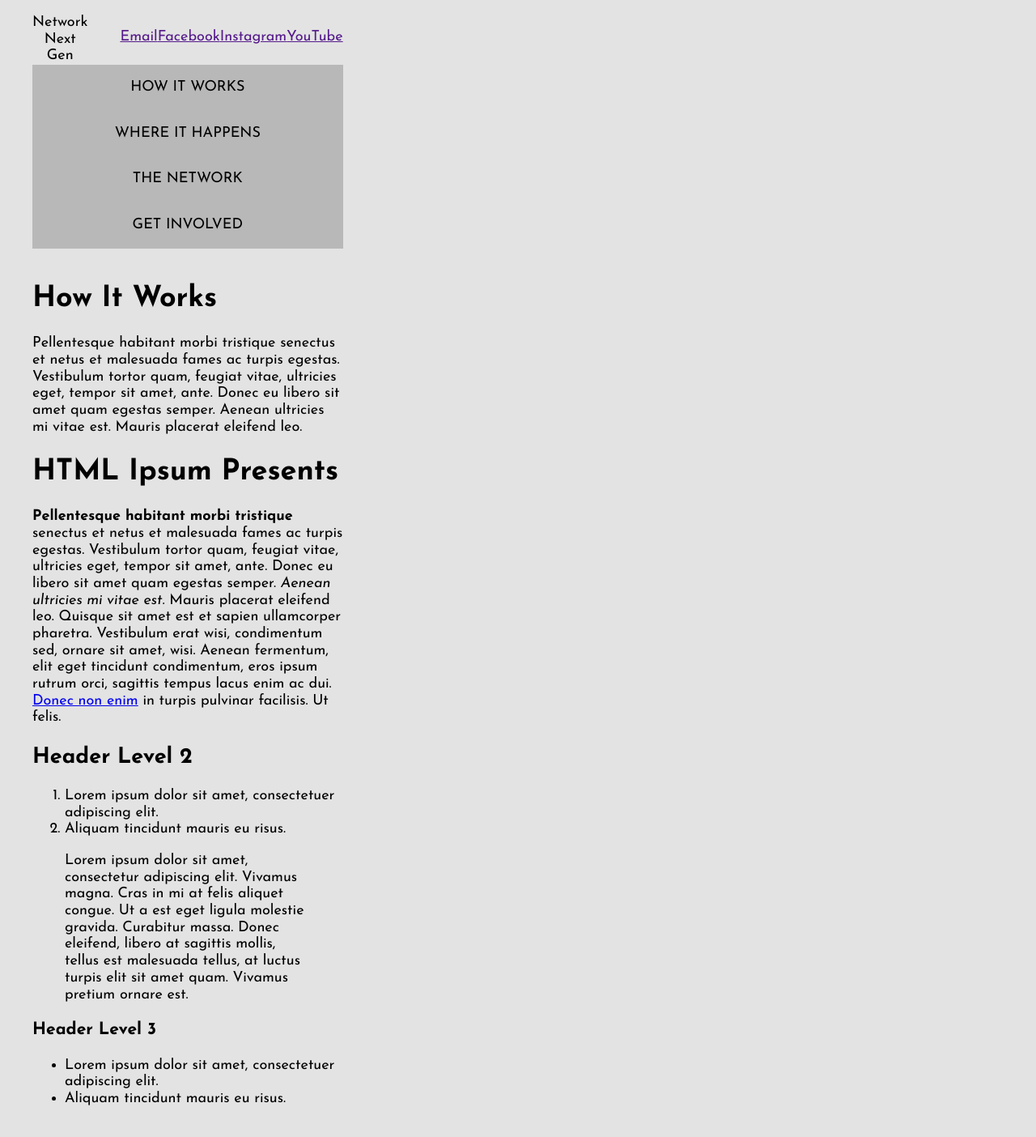
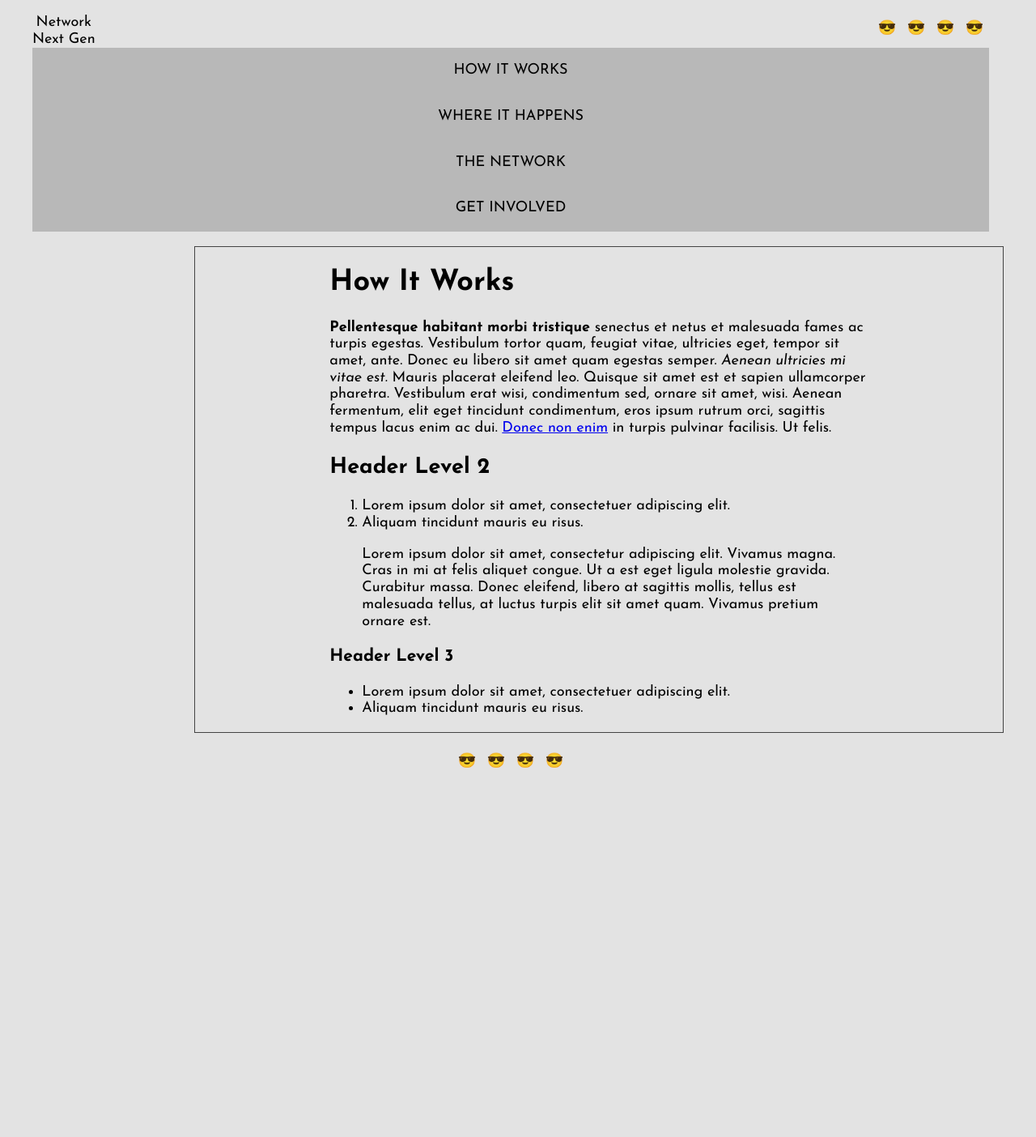
Before and after one commit to mwjaco/nng-theme, a PHP site: page / in a window 1280 px wide. Shown: the whole page at 81% size. After the commit the page ends 948 px from the top, so only its background shows below. Run offline with PHP 8.4, Linux system fonts and the light colour scheme; style sheets or scripts are compiled from the project's sources.

Commit message:
Define main content grid area

```diff
--- a/src/index.html
+++ b/src/index.html
@@ -24,18 +24,18 @@
           </ul>
         </nav>
         <div class='social social--top-nav'>
-            <ul class='social__item-list'>
-                <li class='social__item-list'><a href=''>Email</a></li>
-                <li class='social__item-list'><a href=''>Facebook</a></li>
-                <li class='social__item-list'><a href=''>Instagram</a></li>
-                <li class='social__item-list'><a href=''>YouTube</a></li>
+            <ul class='social__item-list social__item-list--top-nav'>
+                <li class='social__item'><a href=''>Email</a></li>
+                <li class='social__item'><a href=''>Facebook</a></li>
+                <li class='social__item'><a href=''>Instagram</a></li>
+                <li class='social__item'><a href=''>YouTube</a></li>
             </ul>
         </div>
     </header>
     <main>
+        <section class='content'>
+            <article class='content__body'>
                 <h1>How It Works</h1>
-        <p>Pellentesque habitant morbi tristique senectus et netus et malesuada fames ac turpis egestas. Vestibulum tortor quam, feugiat vitae, ultricies eget, tempor sit amet, ante. Donec eu libero sit amet quam egestas semper. Aenean ultricies mi vitae est. Mauris placerat eleifend leo.</p>
-        <h1>HTML Ipsum Presents</h1>
                 <p><strong>Pellentesque habitant morbi tristique</strong> senectus et netus et malesuada fames ac turpis egestas. Vestibulum tortor quam, feugiat vitae, ultricies eget, tempor sit amet, ante. Donec eu libero sit amet quam egestas semper. <em>Aenean ultricies mi vitae est.</em> Mauris placerat eleifend leo. Quisque sit amet est et sapien ullamcorper pharetra. Vestibulum erat wisi, condimentum sed, ornare sit amet, wisi. Aenean fermentum, elit eget tincidunt condimentum, eros ipsum rutrum orci, sagittis tempus lacus enim ac dui. <a href="#">Donec non enim</a> in turpis pulvinar facilisis. Ut felis.</p>
 
                 <h2>Header Level 2</h2>
@@ -53,7 +53,19 @@
                    <li>Lorem ipsum dolor sit amet, consectetuer adipiscing elit.</li>
                    <li>Aliquam tincidunt mauris eu risus.</li>
                 </ul>
+            </article>
+        </section>
     </main>
+    <footer class='footer'>
+        <div class='social social--footer'>
+            <ul class='social__item-list social__item-list--footer'>
+                <li class='social__item'><a href=''>Email</a></li>
+                <li class='social__item'><a href=''>Facebook</a></li>
+                <li class='social__item'><a href=''>Instagram</a></li>
+                <li class='social__item'><a href=''>YouTube</a></li>
+            </ul>
+        </div>
+    </footer>
     <!--[if lte IE 9]>
         <p class="browserupgrade">You are using an <strong>outdated</strong> browser. Please <a href="https://browsehappy.com/">upgrade your browser</a> to improve your experience and security.</p>
     <![endif]-->
--- a/src/sass/_base.scss
+++ b/src/sass/_base.scss
@@ -10,7 +10,8 @@ body {
   grid-gap: $spacer;
   grid-template-areas:
     'header'
-    'main';
+    'main'
+    'footer';
   grid-template-columns: 1fr;
   margin: 0 auto;
   max-width: 1200px;
@@ -23,11 +24,13 @@ body {
   grid-template-areas:
     'logo social--top-nav'
     'nav nav';
-  grid-template-columns: 1fr 1fr;
+  grid-template-columns: repeat(2, [col-start] 1fr [col-end]);
 }
 
 .logo {
+  display: flex;
   grid-area: logo;
+  justify-content: flex-start;
   text-align: center;
 }
 
@@ -37,6 +40,37 @@ body {
 
 .social__item-list {
   display: flex;
+  list-style: none;
+  margin: 0;
+  padding: 0;
+  &--top-nav {
+    justify-content: flex-end;
+  }
+  &--footer {
+    justify-content: center;
+  }
+}
+
+.social__item {
+  a {
+    font-size: 0;
+    text-decoration: none;
+    &:focus,
+    &:hover {
+      &:before {
+        background-color: $color-gray-dark;
+      }
+    }
+    &:before {
+      align-items: center;
+      content: '😎';
+      display: inline-flex;
+      font-size: $base-font-size;
+      height: 2em;
+      justify-content: center;
+      width: 2em;
+    }
+  }
 }
 
 main {
@@ -72,12 +106,27 @@ main {
   }
 }
 
+.footer {
+  grid-area: footer;
+}
+
 @media (min-width: 481px) {
   body {
-    grid-template-columns: repeat(12, [col-start] 1fr);
+    grid-template-areas:
+      'header header header header header header'
+      'main main main main main main'
+      'footer footer footer footer footer footer';
+    grid-template-columns: repeat(6, [col-start] 1fr [col-end]);
   }
 
-  .header {
-    flex-direction: row;
+  main {
+    display: grid;
+    grid-template-columns: repeat(6, [col-start] 1fr [col-end]);
+    border: $base-border;
+    grid-column: col-start 2 / span 6;
+  }
+
+  .content {
+    grid-column: 2 / 6;
   }
 }
--- a/src/sass/_variables.scss
+++ b/src/sass/_variables.scss
@@ -1,3 +1,4 @@
+// Colors
 $color-white: #ffffff;
 $color-gray-lightest: #e3e3e3;
 $color-gray-light: #b8b8b8;
@@ -6,12 +7,15 @@ $color-black: #000000;
 
 $color-body-bg: $color-gray-lightest;
 
+// Layouts and spacing
+$spacer: 1em;
+$block-padding: $spacer;
 
-$spacer: 1em;
-
+// Fonts
 $base-font-family: 'Josefin Sans', sans-serif;
 $base-font-size: 18px;
 
-
-
-$block-padding: $spacer;
+// Styling
+$base-border-size: 1px;
+$base-border-color: $color-gray-dark;
+$base-border: $base-border-size $base-border-color solid;
```
Also changed, not shown: dist/index.html (+21 -9 lines), dist/css/style.css, 1 other file. Lines whose indentation alone changed are shown as unchanged.
